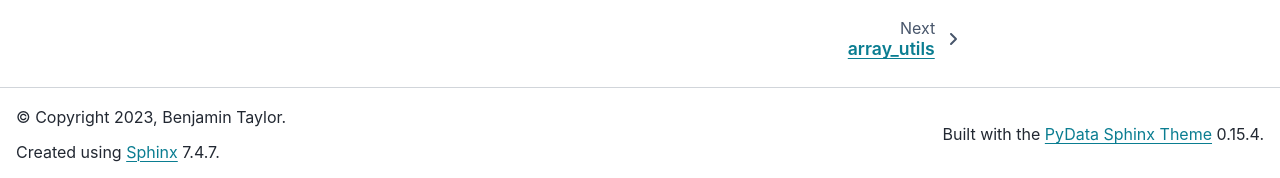
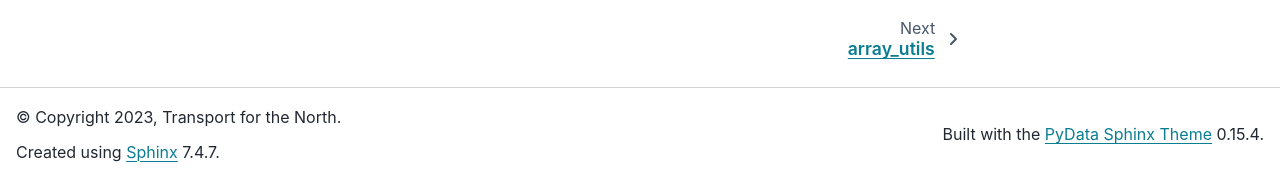
Before and after one commit to Transport-for-the-North/caf.toolkit, a Sphinx documentation site: the page built from docs/index.rst, in a window 1280 px wide and 900 px high, scrolled down 557 px. Shown: the part 719-897 px from the top of the window. Built offline with Sphinx 7.4.7 and the PyData theme 0.15.4, drawn with Linux system fonts in a browser that asks for light colours.

Commit message:
Updated copyright

```diff
--- a/docs/conf.py
+++ b/docs/conf.py
@@ -31,7 +31,7 @@ sys.path.insert(
 )
 
 project = "caf.toolkit"
-copyright = "2023, Benjamin Taylor"
+copyright = "2023, Transport for the North"
 author = "Benjamin Taylor"
 
 napoleon_google_docstring = False
```
